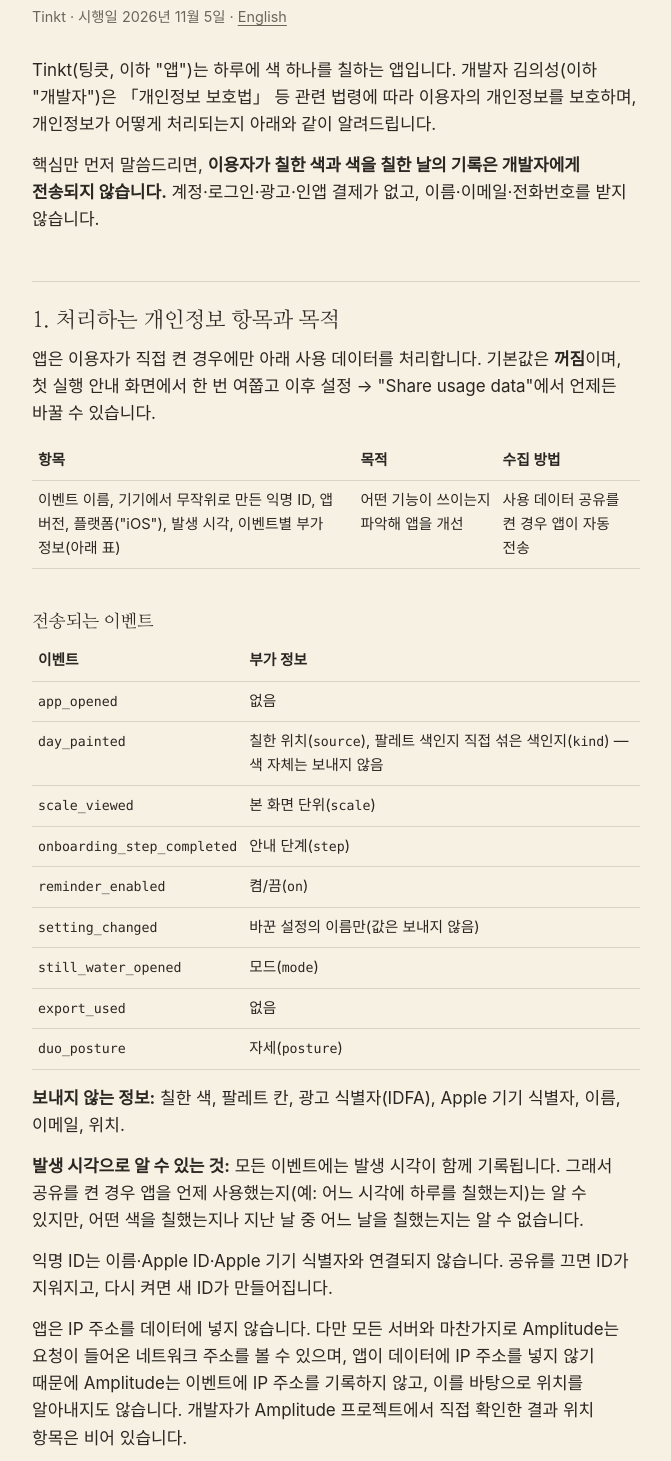
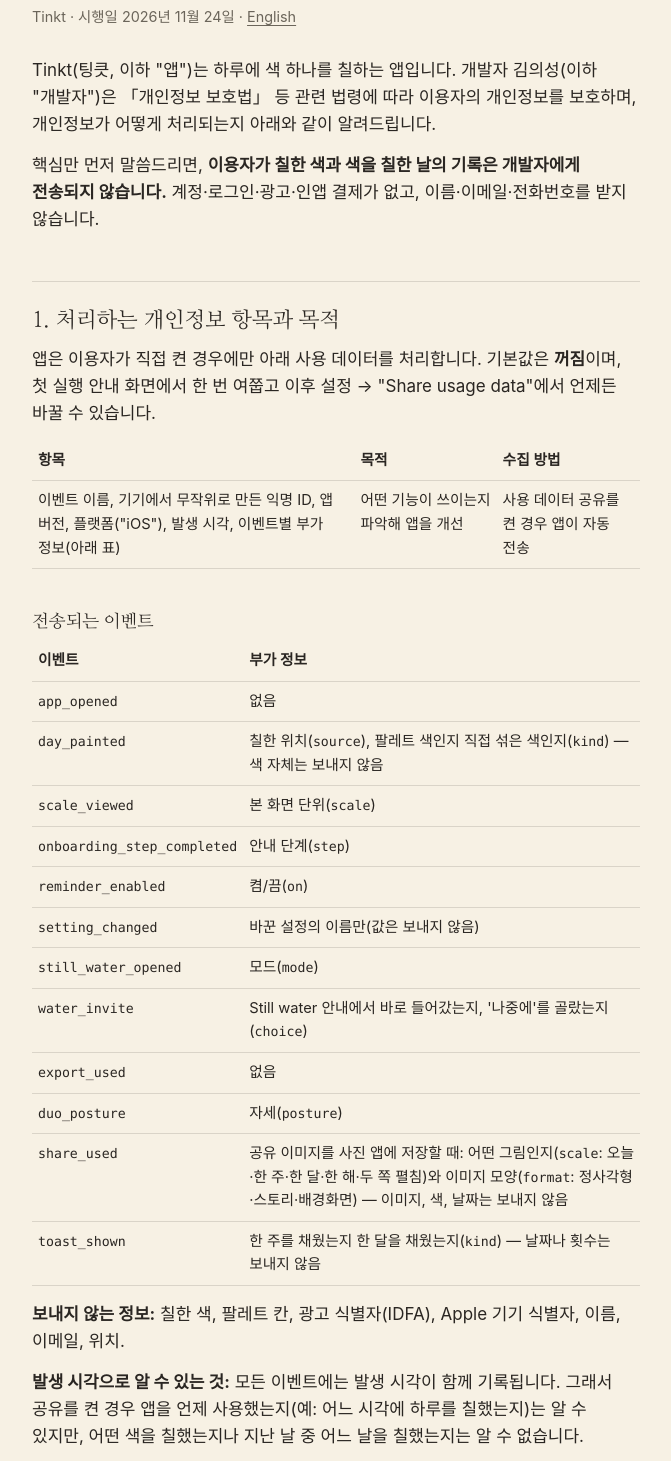
Before and after one commit to jihankim90/tinkt-site, a plain HTML site: page privacy-ko.html in a window 1280 px wide. Shown: the part 91-1552 px from the top of the page, without its empty margins (304-975 px from the left). Drawn offline with Linux system fonts and the light colour scheme.

Commit message:
개인정보처리방침: 1.0.1(빌드 6) 이벤트 반영 (tinkt-ios 8c2dc6f)

```diff
--- a/privacy-ko.html
+++ b/privacy-ko.html
@@ -10,7 +10,7 @@
 <body>
 <main>
 <h1>개인정보 처리방침</h1>
-<p class="meta">Tinkt · 시행일 2026년 11월 5일 · <a href="privacy.html" lang="en">English</a></p>
+<p class="meta">Tinkt · 시행일 2026년 11월 24일 · <a href="privacy.html" lang="en">English</a></p>
 
 <p>Tinkt(팅큿, 이하 "앱")는 하루에 색 하나를 칠하는 앱입니다. 개발자 김의성(이하 "개발자")은 「개인정보 보호법」 등 관련 법령에 따라 이용자의 개인정보를 보호하며, 개인정보가 어떻게 처리되는지 아래와 같이 알려드립니다.</p>
 <p>핵심만 먼저 말씀드리면, <strong>이용자가 칠한 색과 색을 칠한 날의 기록은 개발자에게 전송되지 않습니다.</strong> 계정·로그인·광고·인앱 결제가 없고, 이름·이메일·전화번호를 받지 않습니다.</p>
@@ -39,8 +39,11 @@
   <tr><td><code>reminder_enabled</code></td><td>켬/끔(<code>on</code>)</td></tr>
   <tr><td><code>setting_changed</code></td><td>바꾼 설정의 이름만(값은 보내지 않음)</td></tr>
   <tr><td><code>still_water_opened</code></td><td>모드(<code>mode</code>)</td></tr>
+  <tr><td><code>water_invite</code></td><td>Still water 안내에서 바로 들어갔는지, '나중에'를 골랐는지(<code>choice</code>)</td></tr>
   <tr><td><code>export_used</code></td><td>없음</td></tr>
   <tr><td><code>duo_posture</code></td><td>자세(<code>posture</code>)</td></tr>
+  <tr><td><code>share_used</code></td><td>공유 이미지를 사진 앱에 저장할 때: 어떤 그림인지(<code>scale</code>: 오늘·한 주·한 달·한 해·두 쪽 펼침)와 이미지 모양(<code>format</code>: 정사각형·스토리·배경화면) — 이미지, 색, 날짜는 보내지 않음</td></tr>
+  <tr><td><code>toast_shown</code></td><td>한 주를 채웠는지 한 달을 채웠는지(<code>kind</code>) — 날짜나 횟수는 보내지 않음</td></tr>
 </table>
 </div>
 
```
Also changed, not shown: privacy.html (+4 -1 lines).
